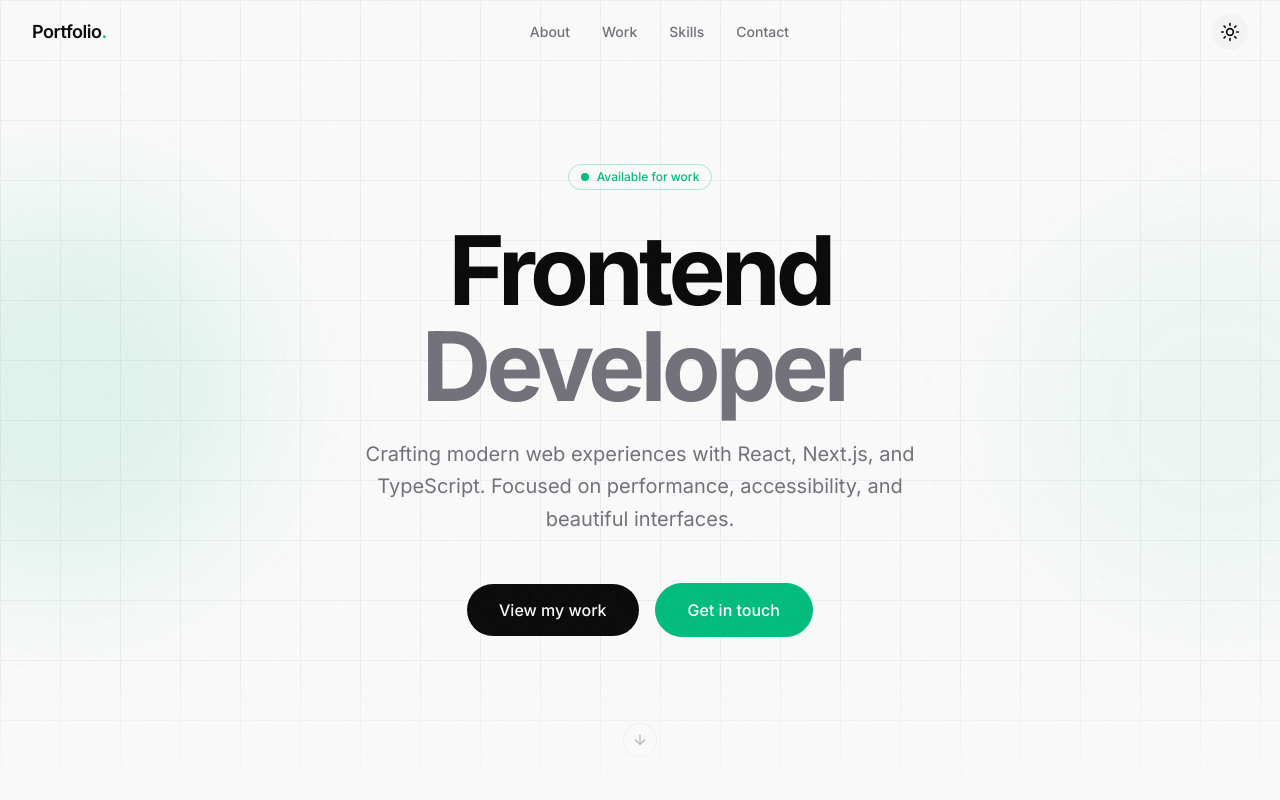
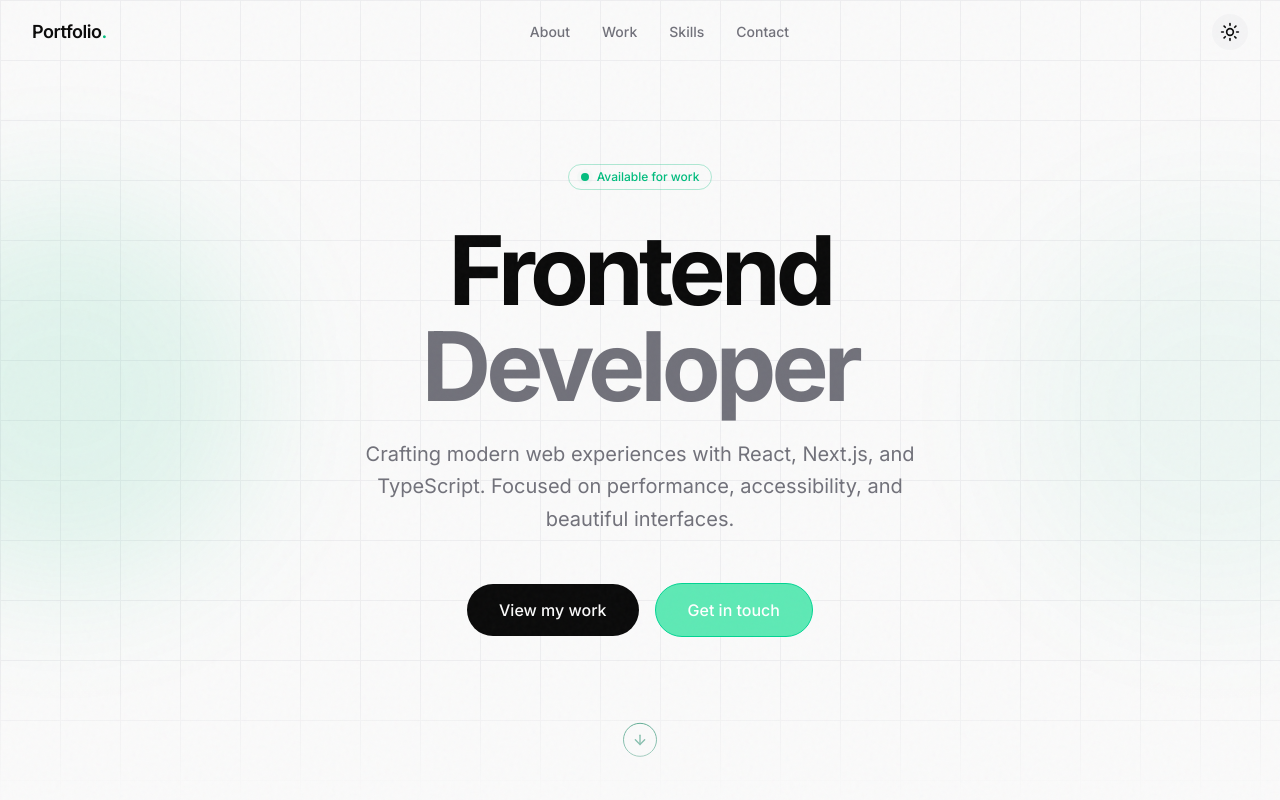
Before and after one commit to elgrantut/my-portfolio, a Next.js app: page / in a window 1280 px wide. Shown: the top 800 px of the page. Built offline with nearby package versions, Linux system fonts and the light colour scheme.

Commit message:
fix: update Hero and Work components to use gradient orbs for improved visual effects

```diff
--- a/src/components/sections/Hero.tsx
+++ b/src/components/sections/Hero.tsx
@@ -13,10 +13,10 @@ export default function Hero() {
     offset: ['start start', 'end start'],
   });
 
-  const y = useTransform(scrollYProgress, [0, 1], ['0%', '40%']);
   const opacity = useTransform(scrollYProgress, [0, 0.5], [1, 0]);
   const scale = useTransform(scrollYProgress, [0, 0.5], [1, 0.95]);
-  const textY = useTransform(scrollYProgress, [0, 1], ['0%', '100%']);
+  const orb_left = useTransform(scrollYProgress, [0, 1], ['0%', '40%']);
+  const orb_right = useTransform(scrollYProgress, [0, 1], ['0%', '100%']);
 
   return (
     <section
@@ -28,11 +28,11 @@ export default function Hero() {
 
       {/* Gradient orbs */}
       <motion.div
-        style={{ y }}
+        style={{ y: orb_left }}
         className="absolute top-1/4 -left-32 w-96 h-96 bg-emerald-500/10 rounded-full blur-3xl"
       />
       <motion.div
-        style={{ y: textY }}
+        style={{ y: orb_right }}
         className="absolute bottom-1/4 -right-32 w-96 h-96 bg-emerald-500/5 rounded-full blur-3xl"
       />
 
@@ -98,7 +98,7 @@ export default function Hero() {
               e.preventDefault();
               scrollTo('#contact');
             }}
-            className="px-8 py-3.5 border border-emerald-500 font-medium rounded-full bg-emerald-500 text-white hover:bg-emerald-600 transition-all hover:scale-105"
+            className="px-8 py-3.5 border border-emerald-400 dark:border-emerald-300 font-medium rounded-full bg-emerald-300 dark:bg-emerald-600 text-white hover:bg-emerald-400 transition-all hover:scale-105"
           >
             Get in touch
           </a>
@@ -117,9 +117,9 @@ export default function Hero() {
         <motion.div
           animate={{ y: [0, 8, 0] }}
           transition={{ duration: 2, repeat: Infinity, ease: 'easeInOut' }}
-          className="p-2 border border-border rounded-full"
+          className="p-2 border border-emerald-700 dark:border-emerald-400 rounded-full"
         >
-          <ArrowDown className="w-4 h-4" />
+          <ArrowDown className="w-4 h-4 text-emerald-700 dark:text-emerald-400" />
         </motion.div>
       </motion.button>
 
--- a/src/components/sections/Work.tsx
+++ b/src/components/sections/Work.tsx
@@ -19,7 +19,8 @@ export default function Work() {
     offset: ['start end', 'end start'],
   });
 
-  const y = useTransform(scrollYProgress, [0, 1], [50, -50]);
+  const orb_left = useTransform(scrollYProgress, [0, 1], [50, -50]);
+  const orb_right = useTransform(scrollYProgress, [0, 1], ['0%', '100%']);
 
   return (
     <section
@@ -29,9 +30,15 @@ export default function Work() {
     >
       {/* Background */}
       <div className="absolute inset-0 opacity-20" />
+      {/* Gradient orbs */}
       <motion.div
-        style={{ y }}
+        style={{ y: orb_left }}
         className="absolute -top-32 -left-32 w-150 h-150 bg-emerald-100/50 dark:bg-emerald-500/20 rounded-full blur-3xl"
+      />
+
+      <motion.div
+        style={{ y: orb_right }}
+        className="absolute bottom-1/4 -right-32 w-96 h-96 bg-emerald-500/5 dark:bg-emerald-500/20  rounded-full blur-3xl"
       />
 
       <div className="relative max-w-7xl mx-auto px-4 sm:px-6 lg:px-8">
```
